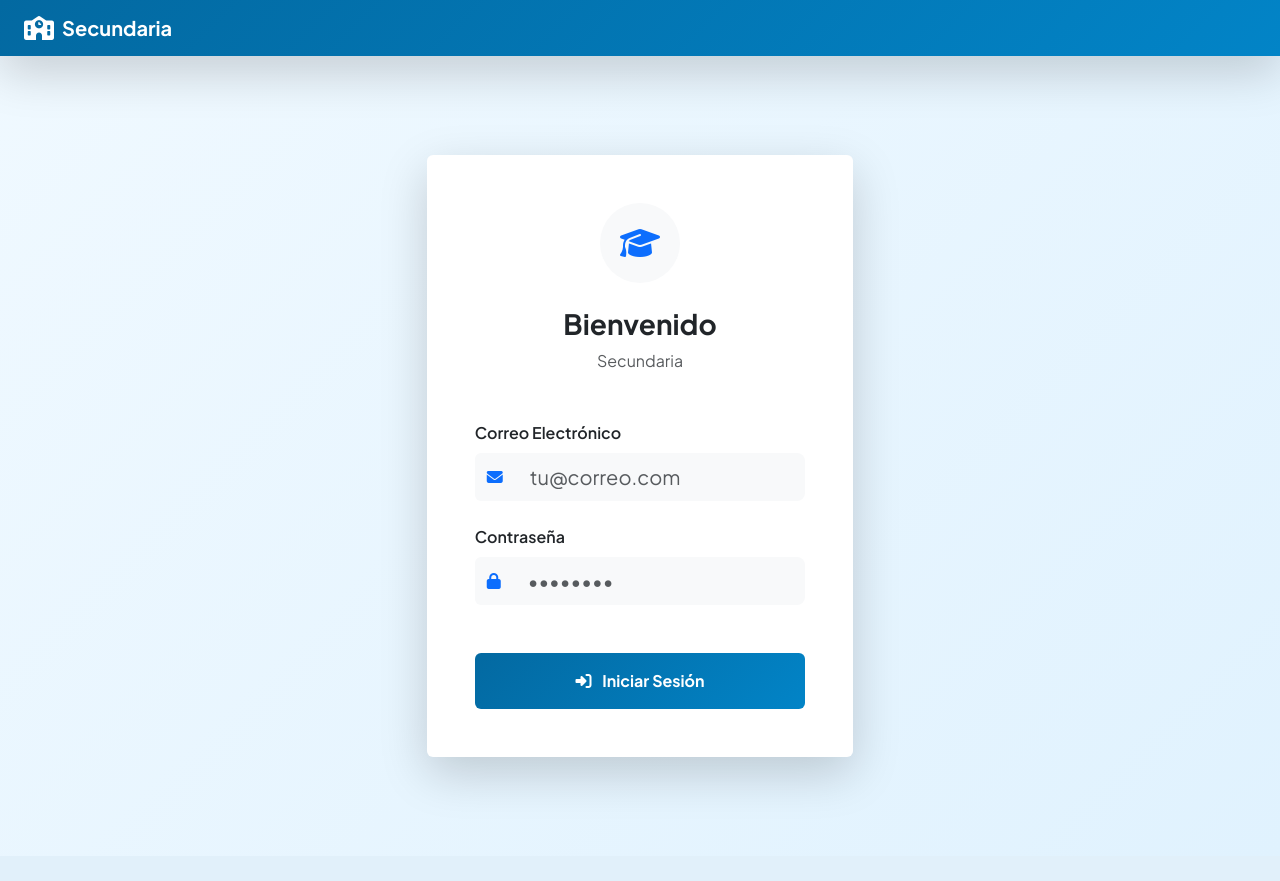
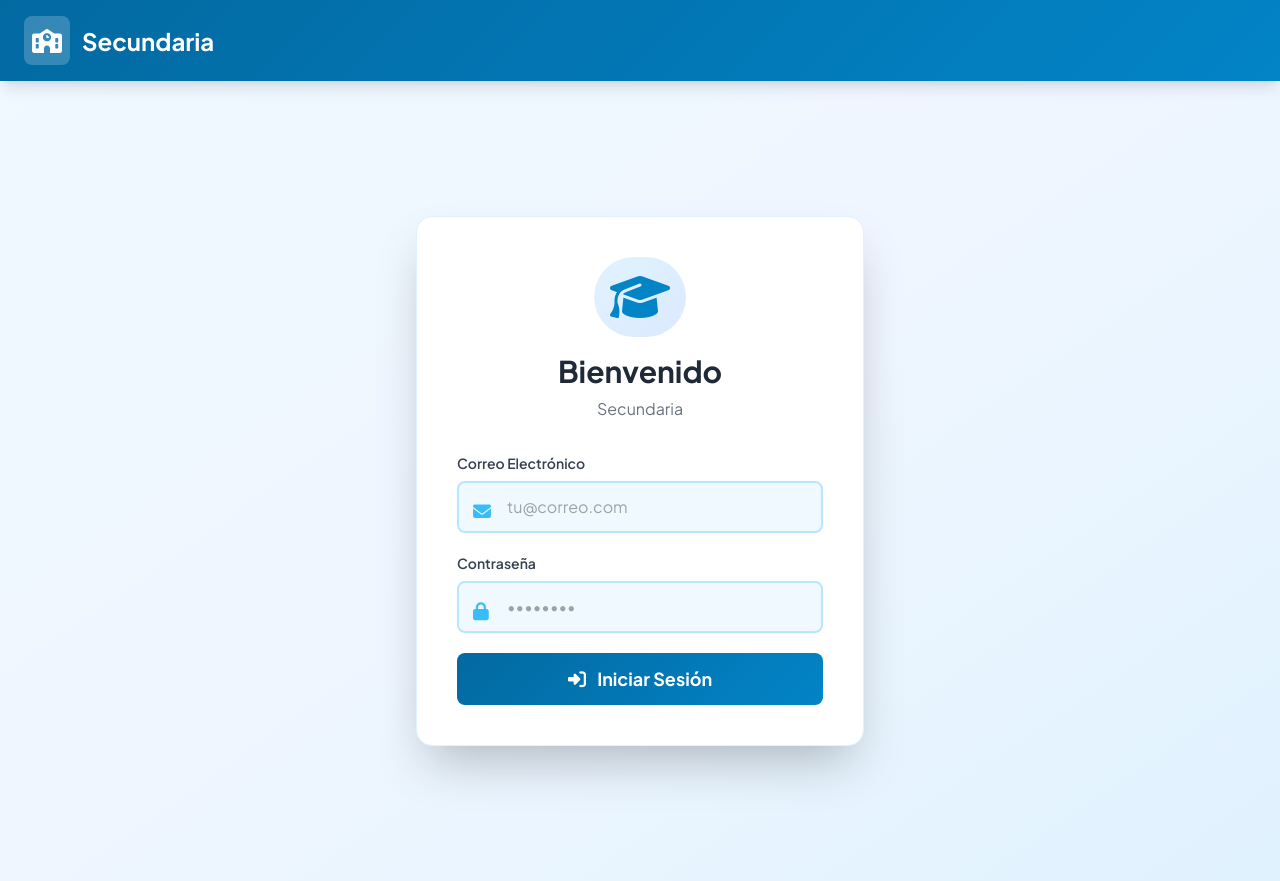
Before and after one commit to bismarb/coleg, a Flask app: page /login in a window 1280 px wide. Before the commit the page ends 781 px from the top, so only its background shows below. Run offline with Flask 3, Linux system fonts and the light colour scheme; some libraries are stand-ins or nearby versions.

Commit message:
Restore original styling with Tailwind CSS
Revert changes in `base.html` and `login.html` to use Tailwind CSS instead of Bootstrap.

Replit-Commit-Author: Agent
Replit-Commit-Session-Id: 6c29dedf-a5d0-4867-8194-dba4f988ca98
Replit-Commit-Checkpoint-Type: full_checkpoint
Replit-Commit-Event-Id: b57fea8e-2810-421e-9ced-aeec8fbc7d40
Replit-Commit-Screenshot-Url: https://storage.googleapis.com/screenshot-production-us-central1/81a919ab-7509-4977-9993-cf3b59151fee/6c29dedf-a5d0-4867-8194-dba4f988ca98/Sj3Wk8f

```diff
--- a/templates/base.html
+++ b/templates/base.html
@@ -4,39 +4,41 @@
     <meta charset="UTF-8">
     <meta name="viewport" content="width=device-width, initial-scale=1.0">
     <title>{% block title %}Secundaria{% endblock %}</title>
-    <link href="https://cdn.jsdelivr.net/npm/bootstrap@5.3.0/dist/css/bootstrap.min.css" rel="stylesheet">
+    <script src="https://cdn.tailwindcss.com"></script>
     <link rel="stylesheet" href="https://cdnjs.cloudflare.com/ajax/libs/font-awesome/6.4.0/css/all.min.css">
     <style>
         @import url('https://fonts.googleapis.com/css2?family=Plus+Jakarta+Sans:wght@400;500;600;700;800&display=swap');
         * { font-family: 'Plus Jakarta Sans', sans-serif; }
-        body { background: linear-gradient(135deg, #f0f9ff 0%, #e0f2fe 100%); min-height: 100vh; }
-        .navbar-gradient { background: linear-gradient(135deg, #0369a1 0%, #0284c7 100%) !important; }
-        .sidebar-nav { background: linear-gradient(180deg, #0369a1 0%, #0284c7 100%); min-height: 100vh; }
-        .sidebar-link { color: white; transition: all 0.3s ease; border-left: 3px solid transparent; }
-        .sidebar-link:hover { background-color: rgba(255,255,255,0.1); border-left-color: white; padding-left: 0.5rem; color: white; text-decoration: none; }
-        .sidebar-link.active { background-color: rgba(255,255,255,0.2); border-left-color: white; }
-        .card-custom { transition: all 0.3s ease; }
-        .card-custom:hover { transform: translateY(-4px); box-shadow: 0 15px 35px rgba(0,0,0,0.1); }
-        .btn-gradient { background: linear-gradient(135deg, #0369a1 0%, #0284c7 100%); border: none; color: white; transition: all 0.3s ease; }
-        .btn-gradient:hover { transform: translateY(-2px); box-shadow: 0 10px 25px rgba(3, 105, 161, 0.3); color: white; text-decoration: none; }
+        .gradient-header { background: linear-gradient(135deg, #0369a1 0%, #0284c7 100%); }
+        .gradient-btn { background: linear-gradient(135deg, #0369a1 0%, #0284c7 100%); transition: all 0.3s ease; }
+        .gradient-btn:hover { transform: translateY(-2px); box-shadow: 0 10px 25px rgba(3, 105, 161, 0.3); }
+        .card-hover { transition: all 0.3s ease; }
+        .card-hover:hover { transform: translateY(-4px); box-shadow: 0 15px 35px rgba(0,0,0,0.1); }
+        .sidebar-item { transition: all 0.3s ease; border-left: 3px solid transparent; }
+        .sidebar-item:hover { border-left-color: #fff; padding-left: 0.75rem; }
         .fade-in { animation: fadeIn 0.5s ease-in; }
         @keyframes fadeIn { from { opacity: 0; transform: translateY(10px); } to { opacity: 1; transform: translateY(0); } }
     </style>
 </head>
-<body>
-    <nav class="navbar navbar-expand-lg navbar-dark navbar-gradient sticky-top shadow-lg">
-        <div class="container-fluid px-4">
-            <a class="navbar-brand fw-bold d-flex align-items-center gap-2" href="/">
-                <i class="fas fa-school fs-4"></i>
+<body class="bg-gradient-to-br from-sky-50 via-blue-50 to-sky-100 text-gray-800 min-h-screen">
+    <nav class="gradient-header text-white shadow-lg sticky top-0 z-50">
+        <div class="container mx-auto px-6 py-4 flex justify-between items-center">
+            <div class="text-2xl font-bold flex items-center gap-3">
+                <div class="bg-white bg-opacity-20 p-2 rounded-lg">
+                    <i class="fas fa-school text-2xl"></i>
+                </div>
                 <span>Secundaria</span>
+            </div>
+            <div class="flex gap-4 items-center">
+                {% if current_user.is_authenticated %}
+                <a href="{{ url_for('my_profile') }}" class="flex items-center gap-3 bg-white bg-opacity-10 px-4 py-2 rounded-lg hover:bg-opacity-20 transition cursor-pointer">
+                    <i class="fas fa-user-circle text-xl"></i>
+                    <div class="text-sm">
+                        <div class="font-semibold">{{ current_user.name }}</div>
+                        <div class="text-xs text-blue-100 uppercase font-medium">{{ current_user.role }}</div>
+                    </div>
                 </a>
-            <div class="d-flex gap-2 ms-auto">
-                {% if current_user.is_authenticated %}
-                <a href="{{ url_for('my_profile') }}" class="btn btn-sm btn-outline-light d-flex align-items-center gap-2">
-                    <i class="fas fa-user-circle"></i>
-                    <span>{{ current_user.name }}</span>
-                </a>
-                <a href="{{ url_for('logout') }}" class="btn btn-sm btn-danger d-flex align-items-center gap-2">
+                <a href="{{ url_for('logout') }}" class="bg-red-500 hover:bg-red-600 px-4 py-2 rounded-lg transition font-medium text-sm flex items-center gap-2">
                     <i class="fas fa-sign-out-alt"></i> Salir
                 </a>
                 {% endif %}
@@ -45,99 +47,100 @@
     </nav>
 
     {% if current_user.is_authenticated %}
-    <div class="d-flex">
-        <nav class="sidebar-nav p-4" style="width: 280px;">
-            <h6 class="text-white-50 mb-4 text-uppercase fw-bold">Menú Principal</h6>
-            <ul class="list-unstyled">
-                <li class="mb-2">
-                    <a href="{{ url_for('dashboard') }}" class="sidebar-link p-3 rounded d-flex align-items-center gap-3">
-                        <i class="fas fa-chart-line"></i>
+    <div class="flex">
+        <aside class="w-72 bg-gradient-to-b from-sky-700 to-sky-600 text-white min-h-screen p-6 shadow-xl">
+            <div class="mb-8">
+                <h2 class="text-sm font-bold uppercase tracking-wider text-sky-100 mb-4">Menú Principal</h2>
+            </div>
+            <ul class="space-y-3">
+                <li>
+                    <a href="{{ url_for('dashboard') }}" class="sidebar-item block p-4 rounded-lg hover:bg-sky-500 transition flex items-center gap-3 font-medium">
+                        <i class="fas fa-chart-line text-lg"></i>
                         <span>Dashboard</span>
                     </a>
                 </li>
                 {% if current_user.role == 'admin' %}
-                <li class="mb-2">
-                    <a href="{{ url_for('students') }}" class="sidebar-link p-3 rounded d-flex align-items-center gap-3">
-                        <i class="fas fa-users"></i>
+                <li>
+                    <a href="{{ url_for('students') }}" class="sidebar-item block p-4 rounded-lg hover:bg-sky-500 transition flex items-center gap-3 font-medium">
+                        <i class="fas fa-users text-lg"></i>
                         <span>Estudiantes</span>
                     </a>
                 </li>
-                <li class="mb-2">
-                    <a href="{{ url_for('teachers') }}" class="sidebar-link p-3 rounded d-flex align-items-center gap-3">
-                        <i class="fas fa-chalkboard-user"></i>
+                <li>
+                    <a href="{{ url_for('teachers') }}" class="sidebar-item block p-4 rounded-lg hover:bg-sky-500 transition flex items-center gap-3 font-medium">
+                        <i class="fas fa-chalkboard-user text-lg"></i>
                         <span>Profesores</span>
                     </a>
                 </li>
-                <li class="mb-2">
-                    <a href="{{ url_for('grades') }}" class="sidebar-link p-3 rounded d-flex align-items-center gap-3">
-                        <i class="fas fa-layer-group"></i>
+                <li>
+                    <a href="{{ url_for('grades') }}" class="sidebar-item block p-4 rounded-lg hover:bg-sky-500 transition flex items-center gap-3 font-medium">
+                        <i class="fas fa-layer-group text-lg"></i>
                         <span>Grados</span>
                     </a>
                 </li>
-                <li class="mb-2">
-                    <a href="{{ url_for('view_schedule') }}" class="sidebar-link p-3 rounded d-flex align-items-center gap-3">
-                        <i class="fas fa-calendar-alt"></i>
+                <li>
+                    <a href="{{ url_for('view_schedule') }}" class="sidebar-item block p-4 rounded-lg hover:bg-sky-500 transition flex items-center gap-3 font-medium">
+                        <i class="fas fa-calendar-alt text-lg"></i>
                         <span>Horarios</span>
                     </a>
                 </li>
-                <li class="mb-2">
-                    <a href="{{ url_for('admin_all_grades') }}" class="sidebar-link p-3 rounded d-flex align-items-center gap-3">
-                        <i class="fas fa-star"></i>
+                <li>
+                    <a href="{{ url_for('admin_all_grades') }}" class="sidebar-item block p-4 rounded-lg hover:bg-sky-500 transition flex items-center gap-3 font-medium">
+                        <i class="fas fa-star text-lg"></i>
                         <span>Calificaciones</span>
                     </a>
                 </li>
-                <li class="mb-2">
-                    <a href="{{ url_for('admin_credentials') }}" class="sidebar-link p-3 rounded d-flex align-items-center gap-3">
-                        <i class="fas fa-key"></i>
-                        <span>Credenciales Est.</span>
+                <li>
+                    <a href="{{ url_for('admin_credentials') }}" class="sidebar-item block p-4 rounded-lg hover:bg-sky-500 transition flex items-center gap-3 font-medium">
+                        <i class="fas fa-key text-lg"></i>
+                        <span>Credenciales Estudiantes</span>
                     </a>
                 </li>
-                <li class="mb-2">
-                    <a href="{{ url_for('admin_teacher_credentials') }}" class="sidebar-link p-3 rounded d-flex align-items-center gap-3">
-                        <i class="fas fa-key"></i>
-                        <span>Credenciales Prof.</span>
+                <li>
+                    <a href="{{ url_for('admin_teacher_credentials') }}" class="sidebar-item block p-4 rounded-lg hover:bg-sky-500 transition flex items-center gap-3 font-medium">
+                        <i class="fas fa-key text-lg"></i>
+                        <span>Credenciales Profesores</span>
                     </a>
                 </li>
                 {% elif current_user.role == 'teacher' %}
-                <li class="mb-2">
-                    <a href="{{ url_for('teacher_grades') }}" class="sidebar-link p-3 rounded d-flex align-items-center gap-3">
-                        <i class="fas fa-star"></i>
+                <li>
+                    <a href="{{ url_for('teacher_grades') }}" class="sidebar-item block p-4 rounded-lg hover:bg-sky-500 transition flex items-center gap-3 font-medium">
+                        <i class="fas fa-star text-lg"></i>
                         <span>Calificaciones</span>
                     </a>
                 </li>
-                <li class="mb-2">
-                    <a href="{{ url_for('teacher_attendance') }}" class="sidebar-link p-3 rounded d-flex align-items-center gap-3">
-                        <i class="fas fa-clipboard-check"></i>
+                <li>
+                    <a href="{{ url_for('teacher_attendance') }}" class="sidebar-item block p-4 rounded-lg hover:bg-sky-500 transition flex items-center gap-3 font-medium">
+                        <i class="fas fa-clipboard-check text-lg"></i>
                         <span>Asistencia</span>
                     </a>
                 </li>
                 {% else %}
-                <li class="mb-2">
-                    <a href="{{ url_for('student_my_courses') }}" class="sidebar-link p-3 rounded d-flex align-items-center gap-3">
-                        <i class="fas fa-book"></i>
+                <li>
+                    <a href="{{ url_for('student_my_courses') }}" class="sidebar-item block p-4 rounded-lg hover:bg-sky-500 transition flex items-center gap-3 font-medium">
+                        <i class="fas fa-book text-lg"></i>
                         <span>Mis Cursos</span>
                     </a>
                 </li>
-                <li class="mb-2">
-                    <a href="{{ url_for('student_my_grades') }}" class="sidebar-link p-3 rounded d-flex align-items-center gap-3">
-                        <i class="fas fa-star"></i>
+                <li>
+                    <a href="{{ url_for('student_my_grades') }}" class="sidebar-item block p-4 rounded-lg hover:bg-sky-500 transition flex items-center gap-3 font-medium">
+                        <i class="fas fa-star text-lg"></i>
                         <span>Mis Calificaciones</span>
                     </a>
                 </li>
                 {% endif %}
             </ul>
-        </nav>
-        <main class="flex-grow-1 p-5 fade-in">
+        </aside>
+        <main class="flex-1 p-8 fade-in">
     {% else %}
-    <main class="d-flex justify-content-center align-items-center min-vh-100">
+    <main class="flex justify-center items-center min-h-screen">
     {% endif %}
             {% with messages = get_flashed_messages(with_categories=true) %}
                 {% if messages %}
                     {% for category, message in messages %}
-                    <div class="alert alert-{% if category == 'error' %}danger{% else %}success{% endif %} alert-dismissible fade show" role="alert">
-                        <i class="fas {% if category == 'error' %}fa-exclamation-circle{% else %}fa-check-circle{% endif %} me-2"></i>
+                        <div class="mb-6 p-4 rounded-lg flex items-center gap-3 {% if category == 'error' %}bg-red-100 text-red-800 border-l-4 border-red-500{% else %}bg-green-100 text-green-800 border-l-4 border-green-500{% endif %}">
+                            <i class="fas {% if category == 'error' %}fa-exclamation-circle{% else %}fa-check-circle{% endif %}"></i>
                             {{ message }}
-                        <button type="button" class="btn-close" data-bs-dismiss="alert"></button>
                         </div>
                     {% endfor %}
                 {% endif %}
@@ -145,6 +148,5 @@
             {% block content %}{% endblock %}
         </main>
     {% if current_user.is_authenticated %}</div>{% endif %}
-    <script src="https://cdn.jsdelivr.net/npm/bootstrap@5.3.0/dist/js/bootstrap.bundle.min.js"></script>
 </body>
 </html>
--- a/templates/login.html
+++ b/templates/login.html
@@ -3,53 +3,46 @@
 {% block title %}Iniciar Sesión - Secundaria{% endblock %}
 
 {% block content %}
-<div class="col-12 col-md-6 col-lg-4">
-    <div class="card card-custom border-0 shadow-lg">
-        <div class="card-body p-5">
-            <div class="text-center mb-5">
-                <div class="bg-light d-inline-flex align-items-center justify-content-center rounded-circle mb-4" style="width: 80px; height: 80px;">
-                    <i class="fas fa-graduation-cap fs-2 text-primary"></i>
+<div class="w-full max-w-md">
+    <div class="bg-white rounded-2xl shadow-2xl p-10 border border-sky-100 card-hover">
+        <div class="text-center mb-8">
+            <div class="inline-block bg-gradient-to-br from-sky-100 to-blue-100 p-4 rounded-full mb-4">
+                <i class="fas fa-graduation-cap text-5xl text-sky-600"></i>
             </div>
-                <h2 class="h3 fw-bold text-dark">Bienvenido</h2>
-                <p class="text-muted">Secundaria</p>
+            <h1 class="text-3xl font-bold text-gray-800">Bienvenido</h1>
+            <p class="text-gray-500 mt-2">Secundaria</p>
         </div>
 
         {% with messages = get_flashed_messages(with_categories=true) %}
             {% if messages %}
                 {% for category, message in messages %}
-                        <div class="alert alert-{% if category == 'error' %}danger{% else %}success{% endif %} alert-dismissible fade show" role="alert">
-                            <i class="fas {% if category == 'error' %}fa-exclamation{% else %}fa-check{% endif %} me-2"></i>
+                    <div class="mb-6 p-4 rounded-lg flex items-center gap-3 {% if category == 'error' %}bg-red-50 text-red-700 border-l-4 border-red-500{% else %}bg-green-50 text-green-700 border-l-4 border-green-500{% endif %}">
+                        <i class="fas {% if category == 'error' %}fa-exclamation{% else %}fa-check{% endif %}"></i>
                         {{ message }}
-                            <button type="button" class="btn-close" data-bs-dismiss="alert"></button>
                     </div>
                 {% endfor %}
             {% endif %}
         {% endwith %}
 
-            <form method="POST">
-                <div class="mb-4">
-                    <label class="form-label fw-semibold">Correo Electrónico</label>
-                    <div class="input-group">
-                        <span class="input-group-text bg-light border-0">
-                            <i class="fas fa-envelope text-primary"></i>
-                        </span>
-                        <input type="email" name="email" required placeholder="tu@correo.com" class="form-control form-control-lg bg-light border-0">
+        <form method="POST" class="space-y-5">
+            <div>
+                <label class="block text-sm font-semibold text-gray-700 mb-2">Correo Electrónico</label>
+                <div class="relative">
+                    <i class="fas fa-envelope absolute left-4 top-4 text-sky-400 text-lg"></i>
+                    <input type="email" name="email" required placeholder="tu@correo.com" class="w-full pl-12 pr-4 py-3 bg-sky-50 border-2 border-sky-200 rounded-lg focus:outline-none focus:border-sky-500 focus:ring-2 focus:ring-sky-200 transition text-gray-800">
                 </div>
             </div>
-                <div class="mb-5">
-                    <label class="form-label fw-semibold">Contraseña</label>
-                    <div class="input-group">
-                        <span class="input-group-text bg-light border-0">
-                            <i class="fas fa-lock text-primary"></i>
-                        </span>
-                        <input type="password" name="password" required placeholder="••••••••" class="form-control form-control-lg bg-light border-0">
+            <div>
+                <label class="block text-sm font-semibold text-gray-700 mb-2">Contraseña</label>
+                <div class="relative">
+                    <i class="fas fa-lock absolute left-4 top-4 text-sky-400 text-lg"></i>
+                    <input type="password" name="password" required placeholder="••••••••" class="w-full pl-12 pr-4 py-3 bg-sky-50 border-2 border-sky-200 rounded-lg focus:outline-none focus:border-sky-500 focus:ring-2 focus:ring-sky-200 transition text-gray-800">
                 </div>
             </div>
-                <button type="submit" class="btn btn-gradient w-100 py-3 fw-bold fs-6">
-                    <i class="fas fa-sign-in-alt me-2"></i> Iniciar Sesión
+            <button type="submit" class="w-full gradient-btn text-white py-3 rounded-lg font-bold text-lg">
+                <i class="fas fa-sign-in-alt mr-2"></i> Iniciar Sesión
             </button>
         </form>
     </div>
 </div>
-</div>
 {% endblock %}
```
Lines whose indentation alone changed are shown as unchanged.
